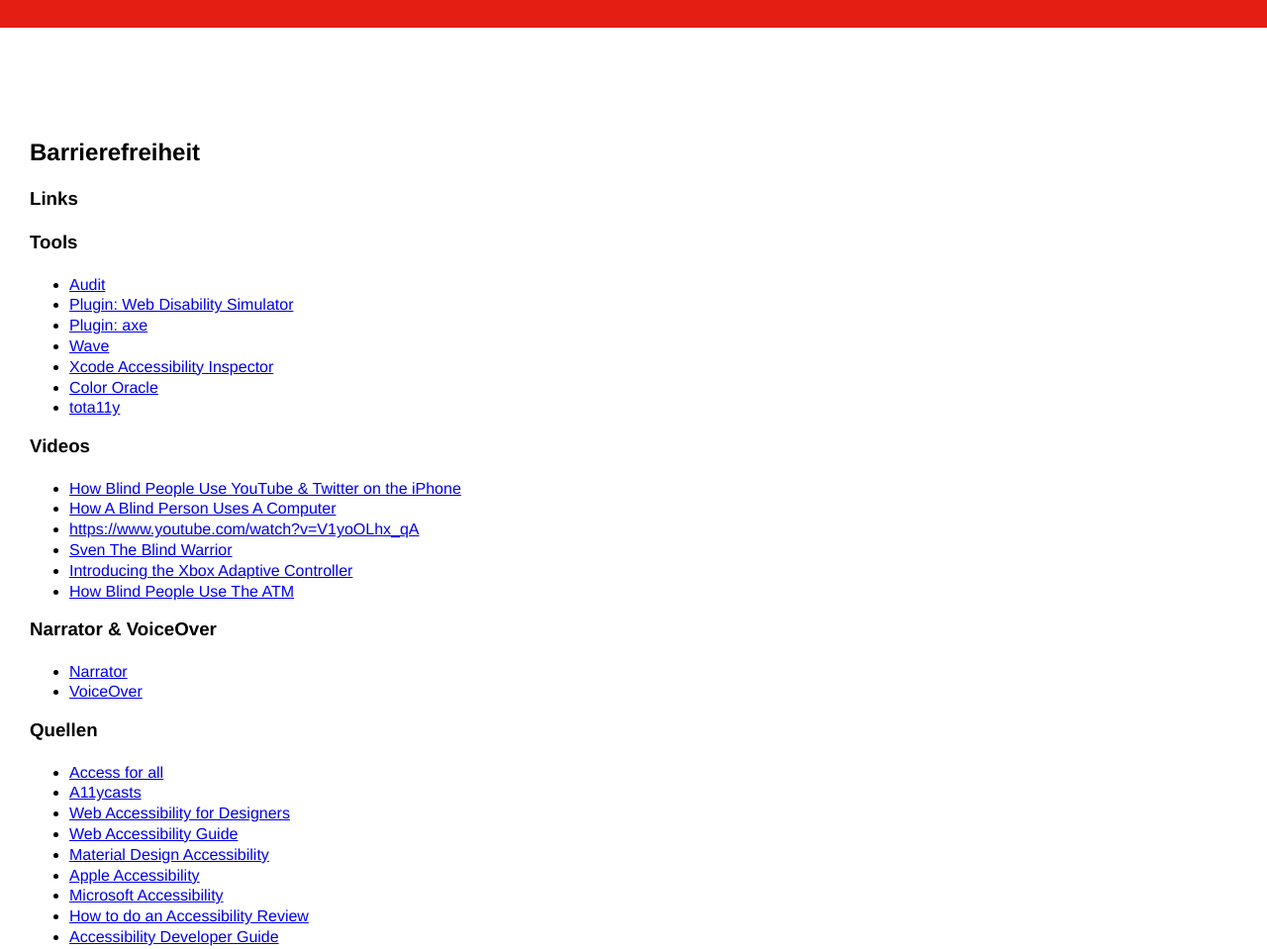
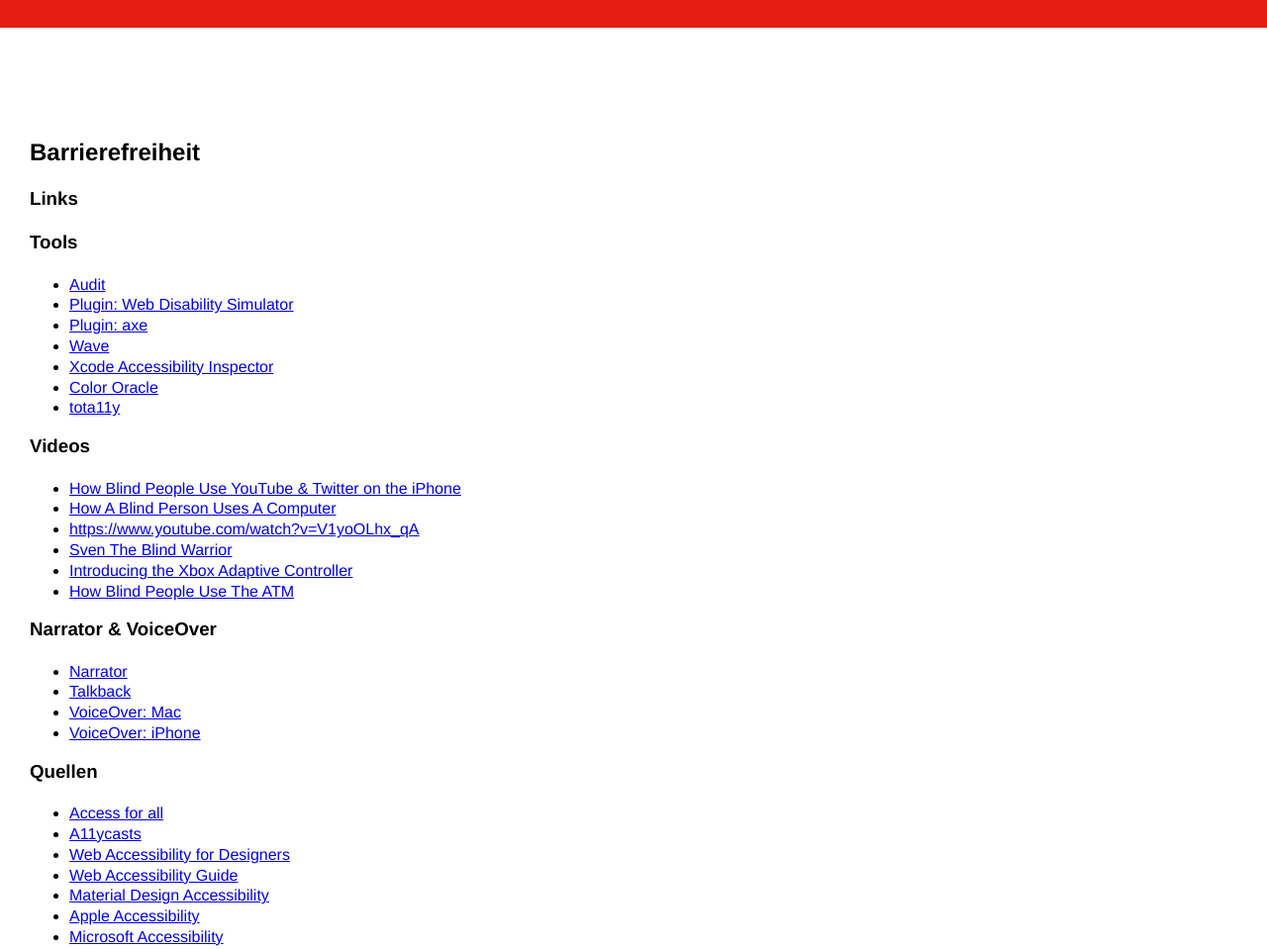
Before and after one commit to verstaerker/verstaerker.github.io, a plain HTML site: page gbssg/2019-09-29.html in a window 1280 px wide. Shown: the part 135-1094 px from the top of the page at 99% size. Drawn offline with Linux system fonts and the light colour scheme.

Commit message:
Adds additional links.

```diff
--- a/gbssg/2019-09-29.html
+++ b/gbssg/2019-09-29.html
@@ -59,7 +59,9 @@
       <h3>Narrator & VoiceOver</h3>
       <ul>
         <li><a href="https://support.microsoft.com/en-us/help/22806/windows-10-narrator-keyboard-commands-touch-gestures" target="_blank">Narrator</a></li>
-        <li><a href="https://webaim.org/articles/voiceover/" target="_blank">VoiceOver</a></li>
+        <li><a href="https://support.google.com/accessibility/android/answer/6151827" target="_blank">Talkback</a></li>
+        <li><a href="https://webaim.org/articles/voiceover/" target="_blank">VoiceOver: Mac</a></li>
+        <li><a href="https://support.apple.com/de-ch/guide/iphone/iph3e2e2329/ios" target="_blank">VoiceOver: iPhone</a></li>
       </ul>
       <h3>Quellen</h3>
       <ul>
```
